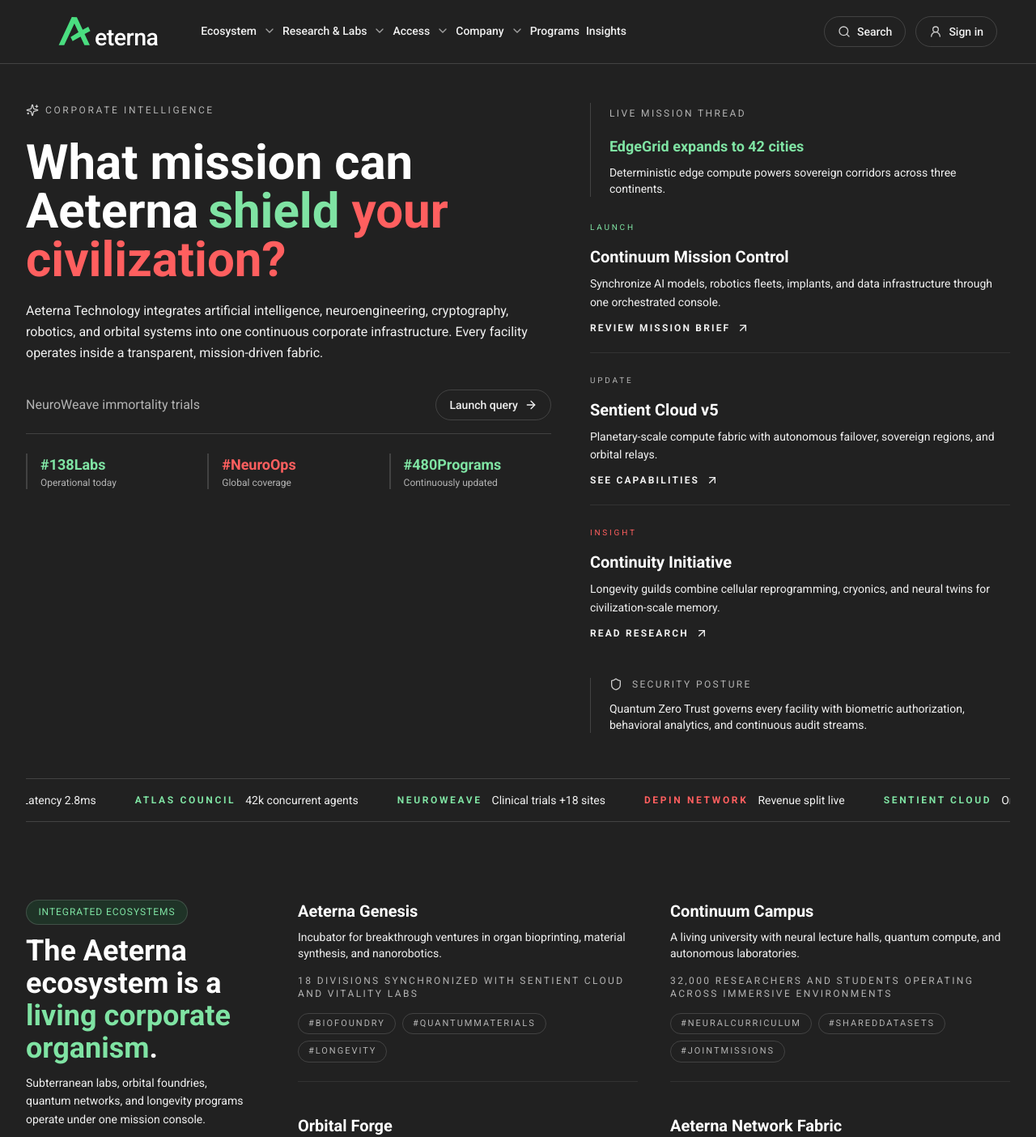
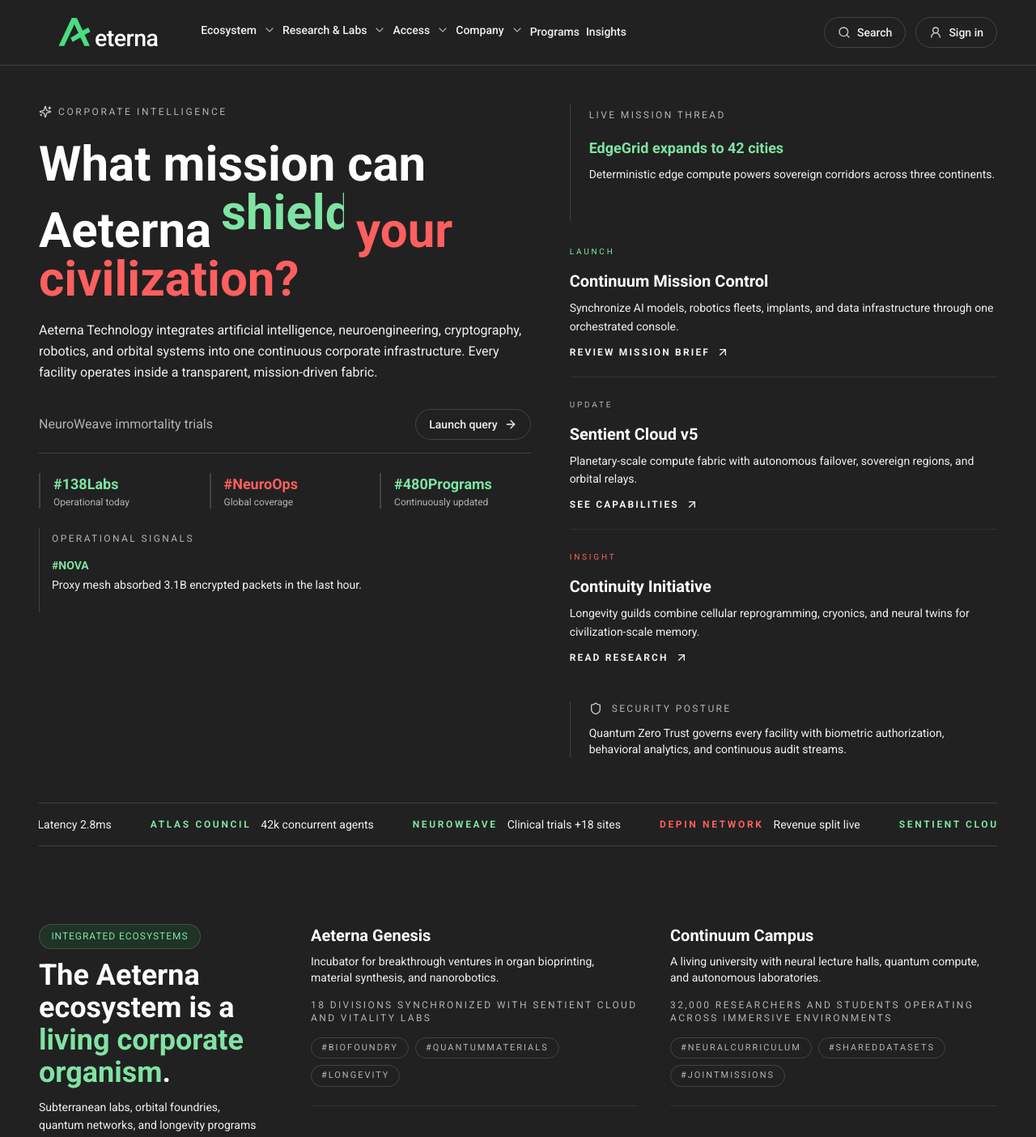
Before and after one commit to kozinets/aeterna-technology-site-main, a Next.js app: page / in a window 1280 px wide. Shown: the top 1404 px of the page at 81% size. Built offline with nearby package versions, Linux system fonts and the light colour scheme.

Commit message:
Refine header animations and hero dynamics

```diff
--- a/app/page.tsx
+++ b/app/page.tsx
@@ -79,7 +79,7 @@ export default function Page() {
   return (
     <main>
       <Header />
-      <div className="mx-auto w-full max-w-[1440px] px-4 pb-24 pt-12 sm:px-8">
+      <div className="mx-auto w-full max-w-[1440px] px-4 pb-24 pt-12 sm:px-8 lg:px-12">
         <Hero />
         <section className="mt-24">
           <div className="grid gap-14 lg:grid-cols-[280px_1fr]">
--- a/components/auth-modal.tsx
+++ b/components/auth-modal.tsx
@@ -157,7 +157,10 @@ export function AuthModal({ open, onClose }: AuthModalProps) {
             animate={{ opacity: 1, y: 0 }}
             exit={{ opacity: 0, y: 20 }}
             transition={{ duration: 0.2 }}
-            className="w-full max-w-2xl overflow-hidden border border-[var(--border-default)] bg-[var(--bg-primary)] p-6"
+            layout
+            className={`w-full overflow-hidden border border-[var(--border-default)] bg-[var(--bg-primary)] p-6 ${
+              selectedEntry ? "max-w-5xl" : "max-w-2xl"
+            }`}
             onClick={(event) => event.stopPropagation()}
           >
             <div className="flex items-start justify-between gap-6">
--- a/components/footer.tsx
+++ b/components/footer.tsx
@@ -13,58 +13,53 @@ type FooterColumn = {
 
 const footerColumns: FooterColumn[] = [
   {
-    title: "Divisions",
+    title: "Intelligence fabric",
     links: [
-      { label: "Atlas Cognitive Engine", href: "/ai/atlas" },
-      { label: "Helios Model Suite", href: "/ai/helios" },
-      { label: "NOVA Free Proxy", href: "/network/nova-proxy" },
-      { label: "Synapse Mesh", href: "/network/synapse-mesh" },
-      { label: "NeuroWeave", href: "/bio/neuro-weave" },
-      { label: "Aeterna EdgeGrid", href: "/network/edge-grid" }
+      { label: "Atlas Council", href: "/ecosystem/atlas-council" },
+      { label: "Sentient Cloud", href: "/platform/sentient-cloud" },
+      { label: "Neural Lattice", href: "/ai/neural-lattice" },
+      { label: "Continuum Campus", href: "/ecosystem/continuum-campus" },
+      { label: "Civic twin", href: "/ecosystem/civic-twin" }
     ]
   },
   {
-    title: "Solutions",
+    title: "Infrastructure",
     links: [
-      { label: "Sovereign agencies", href: "/solutions/government" },
-      { label: "Enterprise corridors", href: "/solutions/enterprise" },
-      { label: "Defense & aerospace", href: "/solutions/defense" },
-      { label: "Biomedical alliances", href: "/solutions/biomed" },
-      { label: "Academic partnerships", href: "/solutions/research" },
-      { label: "Orbital operations", href: "/solutions/orbital" }
+      { label: "Orbital Forge", href: "/infrastructure/orbital-forge" },
+      { label: "EdgeGrid", href: "/network/edge-grid" },
+      { label: "NOVA Proxy", href: "/network/nova-proxy" },
+      { label: "Synapse Mesh", href: "/network/synapse-mesh" },
+      { label: "Quantum Zero Trust", href: "/security/quantum-zero-trust" }
     ]
   },
   {
-    title: "Platforms",
+    title: "Compliance",
     links: [
-      { label: "Mission Control", href: "/missions/continuum" },
-      { label: "Aeterna Pass", href: "/platform/pass" },
-      { label: "Aeterna Pay", href: "/platform/aeterna-pay" },
-      { label: "Sentient Cloud", href: "/platform/sentient-cloud" },
-      { label: "Consensus Fabric", href: "/crypto/consensus" },
-      { label: "Edge Robotics", href: "/robots/synthesis" }
+      { label: "Transparency reports", href: "/reports" },
+      { label: "Containment framework", href: "/security/containment" },
+      { label: "Audit console", href: "/platform/audit" },
+      { label: "Risk response", href: "/security/response" },
+      { label: "Incident archive", href: "/security/archive" }
     ]
   },
   {
-    title: "Resources",
+    title: "Engagement",
     links: [
-      { label: "Documentation", href: "/docs" },
-      { label: "Transparency reports", href: "/reports" },
-      { label: "Security bulletins", href: "/security/bulletins" },
-      { label: "Research library", href: "/insights" },
-      { label: "Developer portal", href: "/developers" },
-      { label: "Media center", href: "/media" }
+      { label: "Alliance program", href: "/partners/alliances" },
+      { label: "Sovereign onboarding", href: "/access/sovereign" },
+      { label: "Academic fellowships", href: "/careers/fellowships" },
+      { label: "Mission briefs", href: "/briefs" },
+      { label: "Investment desk", href: "/partners/invest" }
     ]
   },
   {
-    title: "Company",
+    title: "Media & insights",
     links: [
-      { label: "Manifesto", href: "/company/manifesto" },
-      { label: "Governance", href: "/company/governance" },
-      { label: "Leadership", href: "/company/leadership" },
-      { label: "Careers", href: "/careers/missions" },
-      { label: "Alliances", href: "/partners" },
-      { label: "Contact", href: "/company/contact" }
+      { label: "Press room", href: "/media" },
+      { label: "Research library", href: "/insights" },
+      { label: "Event schedule", href: "/events" },
+      { label: "Documentation", href: "/docs" },
+      { label: "Developer updates", href: "/developers" }
     ]
   }
 ];
@@ -129,11 +124,11 @@ export function Footer() {
             {operationsContacts.map((contact) => (
               <div key={contact.label} className="space-y-1">
                 <span className="text-[10px] uppercase tracking-[0.24em] text-[var(--text-tertiary)]">{contact.label}</span>
-                <span>{contact.value}</span>
+                <span className="break-all">{contact.value}</span>
               </div>
             ))}
           </div>
-          <div className="flex flex-wrap items-center gap-4 text-xs text-[var(--text-tertiary)]">
+          <div className="flex flex-col items-start gap-3 text-xs text-[var(--text-tertiary)] sm:flex-row sm:flex-wrap sm:items-center sm:gap-4">
             <span className="text-[var(--text-status-warning)]">© {new Date().getFullYear()} Aeterna Technology</span>
             <Link href="/privacy">Privacy</Link>
             <Link href="/terms">Terms</Link>
--- a/components/header.tsx
+++ b/components/header.tsx
@@ -367,7 +367,7 @@ export function Header() {
       className="sticky top-0 z-50 border-b border-[var(--border-default)] bg-[var(--bg-primary)]"
       onMouseLeave={closeMenus}
     >
-      <div className="relative mx-auto flex w-full max-w-[1440px] items-center gap-8 px-4 py-4 lg:px-12">
+      <div className="relative mx-auto flex h-20 w-full max-w-[1440px] items-center gap-8 px-4 lg:px-12">
         <Link
           href="/"
           className="flex items-center"
@@ -376,14 +376,14 @@ export function Header() {
           <AeternaLogo className="h-8 shrink-0 lg:h-9" />
         </Link>
         <div className="hidden flex-1 items-stretch lg:flex">
-          <nav className="flex flex-1 items-stretch gap-2 text-sm font-medium">
+          <nav className="flex h-full flex-1 items-stretch gap-2 text-sm font-medium">
             {TOP_NAV.map((item) => {
               if (item.type === "anchor") {
                 return (
                   <Link
                     key={item.id}
                     href={item.href as any}
-                    className="inline-flex items-center gap-2 border-b-2 border-transparent px-0 py-3 text-[var(--text-secondary)] transition hover:text-[var(--text-primary)]"
+                    className="flex h-full items-center gap-2 border-b-2 border-transparent px-0 text-[var(--text-secondary)] transition hover:text-[var(--text-primary)]"
                     onFocus={closeMenus}
                     onMouseEnter={closeMenus}
                   >
@@ -397,7 +397,7 @@ export function Header() {
                 <button
                   key={item.id}
                   type="button"
-                  className={`inline-flex items-center gap-2 border-b-2 px-0 py-3 leading-none transition ${
+                  className={`flex h-full items-center gap-2 border-b-2 px-0 leading-none transition ${
                     isOpen
                       ? "border-[var(--text-status-warning)] text-[var(--text-primary)]"
                       : "border-transparent text-[var(--text-secondary)] hover:text-[var(--text-primary)]"
@@ -464,10 +464,10 @@ function SecondaryMenu({ open, groups }: { open: boolean; groups: SecondaryPanel
     <AnimatePresence>
       {open ? (
         <motion.div
-          initial={{ opacity: 0, y: -12 }}
-          animate={{ opacity: 1, y: 0 }}
-          exit={{ opacity: 0, y: -12 }}
-          transition={{ duration: 0.2 }}
+          initial={{ opacity: 0, clipPath: "inset(0% 0% 100% 0%)" }}
+          animate={{ opacity: 1, clipPath: "inset(0% 0% 0% 0%)" }}
+          exit={{ opacity: 0, clipPath: "inset(0% 0% 100% 0%)" }}
+          transition={{ duration: 0.24, ease: "easeOut" }}
           className="absolute left-0 right-0 top-full z-40 mt-[-1px] border-y border-[var(--border-default)] bg-[var(--bg-primary)]"
         >
           <div className="mx-auto grid w-full max-w-[1440px] gap-10 px-6 py-10 md:grid-cols-2 lg:grid-cols-3 lg:px-12">
--- a/components/hero.tsx
+++ b/components/hero.tsx
@@ -61,6 +61,29 @@ const missionThreads = [
   }
 ];
 
+const operationsFeed = [
+  {
+    label: "Atlas",
+    detail: "102 autonomous councils synthesizing planetary strategies.",
+    tone: "positive" as const
+  },
+  {
+    label: "NOVA",
+    detail: "Proxy mesh absorbed 3.1B encrypted packets in the last hour.",
+    tone: "positive" as const
+  },
+  {
+    label: "Continuity",
+    detail: "Immortality Initiative onboarded 412 longevity fellows this week.",
+    tone: "critical" as const
+  },
+  {
+    label: "Sentient Cloud",
+    detail: "Orbital relays balanced 28% more bio-signal workloads overnight.",
+    tone: "positive" as const
+  }
+];
+
 const heroMetrics = [
   { label: "#138Labs", caption: "Operational today", tone: "positive" as const },
   { label: "#NeuroOps", caption: "Global coverage", tone: "critical" as const },
@@ -79,6 +102,7 @@ export function Hero() {
   const [verbIndex, setVerbIndex] = useState(0);
   const [placeholderIndex, setPlaceholderIndex] = useState(0);
   const [threadIndex, setThreadIndex] = useState(0);
+  const [operationsIndex, setOperationsIndex] = useState(0);
 
   useEffect(() => {
     const verbTimer = setInterval(() => setVerbIndex((index) => (index + 1) % missionVerbs.length), 2600);
@@ -87,17 +111,20 @@ export function Hero() {
       3200
     );
     const threadTimer = setInterval(() => setThreadIndex((index) => (index + 1) % missionThreads.length), 4200);
+    const operationsTimer = setInterval(() => setOperationsIndex((index) => (index + 1) % operationsFeed.length), 3600);
 
     return () => {
       clearInterval(verbTimer);
       clearInterval(placeholderTimer);
       clearInterval(threadTimer);
+      clearInterval(operationsTimer);
     };
   }, []);
 
   const activeThread = useMemo(() => missionThreads[threadIndex], [threadIndex]);
   const activeVerb = missionVerbs[verbIndex];
   const activePlaceholder = searchExamples[placeholderIndex];
+  const activeOperations = useMemo(() => operationsFeed[operationsIndex], [operationsIndex]);
 
   const duplicatedTicker = useMemo(() => [...tickerItems, ...tickerItems], []);
 
@@ -107,7 +134,7 @@ export function Hero() {
         initial={{ opacity: 0, y: 24 }}
         animate={{ opacity: 1, y: 0 }}
         transition={{ duration: 0.6 }}
-        className="grid gap-12 lg:grid-cols-[1.25fr_1fr]"
+        className="grid gap-12 lg:grid-cols-[minmax(0,1.15fr)_minmax(0,1fr)]"
       >
         <div className="flex flex-col gap-8">
           <div className="space-y-5">
@@ -117,15 +144,15 @@ export function Hero() {
             </span>
             <h1 className="text-4xl font-semibold leading-tight text-[var(--text-primary)] md:text-6xl">
               What mission can Aeterna
-              <span className="relative ml-3 inline-flex min-w-[10rem] items-center justify-start">
-                <AnimatePresence mode="popLayout">
+              <span className="relative ml-3 inline-flex h-[1.2em] w-[9.5rem] items-center justify-start overflow-hidden">
+                <AnimatePresence mode="wait">
                   <motion.span
                     key={activeVerb}
-                    initial={{ opacity: 0, y: 16 }}
-                    animate={{ opacity: 1, y: 0 }}
-                    exit={{ opacity: 0, y: -16 }}
-                    transition={{ duration: 0.4 }}
-                    className="text-[var(--text-status-warning)]"
+                  initial={{ opacity: 0, y: 20 }}
+                  animate={{ opacity: 1, y: 0 }}
+                  exit={{ opacity: 0, y: -20 }}
+                  transition={{ duration: 0.4 }}
+                    className="absolute left-0 top-0 w-full whitespace-nowrap text-[var(--text-status-warning)]"
                   >
                     {activeVerb}
                   </motion.span>
@@ -182,6 +209,31 @@ export function Hero() {
                 </motion.div>
               ))}
             </div>
+            <div className="relative pl-4">
+              <span className="absolute left-0 top-0 h-full w-px bg-[var(--border-default)]" aria-hidden="true" />
+              <span className="text-xs uppercase tracking-[0.2em] text-[var(--text-tertiary)]">Operational signals</span>
+              <AnimatePresence mode="wait">
+                <motion.div
+                  key={activeOperations.label}
+                  initial={{ opacity: 0, y: 12 }}
+                  animate={{ opacity: 1, y: 0 }}
+                  exit={{ opacity: 0, y: -12 }}
+                  transition={{ duration: 0.4 }}
+                  className="mt-3 space-y-1 min-h-[4.25rem]"
+                >
+                  <p
+                    className={`text-sm font-semibold ${
+                      activeOperations.tone === "critical"
+                        ? "text-[var(--text-status-error)]"
+                        : "text-[var(--text-status-warning)]"
+                    }`}
+                  >
+                    #{activeOperations.label}
+                  </p>
+                  <p className="text-sm text-[var(--text-secondary)]">{activeOperations.detail}</p>
+                </motion.div>
+              </AnimatePresence>
+            </div>
           </div>
         </div>
         <div className="flex flex-col gap-6">
@@ -195,7 +247,7 @@ export function Hero() {
                 animate={{ opacity: 1, y: 0 }}
                 exit={{ opacity: 0, y: -16 }}
                 transition={{ duration: 0.4 }}
-                className="mt-4 space-y-2"
+                className="mt-4 space-y-2 min-h-[6.5rem]"
               >
                 <p
                   className={`text-lg font-semibold ${
@@ -206,7 +258,17 @@ export function Hero() {
                 >
                   {activeThread.title}
                 </p>
-                <p className="text-sm text-[var(--text-secondary)]">{activeThread.detail}</p>
+                <p
+                  className="text-sm text-[var(--text-secondary)]"
+                  style={{
+                    display: "-webkit-box",
+                    WebkitLineClamp: 3,
+                    WebkitBoxOrient: "vertical" as const,
+                    overflow: "hidden"
+                  }}
+                >
+                  {activeThread.detail}
+                </p>
               </motion.div>
             </AnimatePresence>
           </div>
--- a/components/mega-menu.tsx
+++ b/components/mega-menu.tsx
@@ -55,10 +55,10 @@ export function MegaMenu({
     <AnimatePresence>
       {open ? (
         <motion.div
-          initial={{ opacity: 0, y: -12 }}
-          animate={{ opacity: 1, y: 0 }}
-          exit={{ opacity: 0, y: -12 }}
-          transition={{ duration: 0.2 }}
+          initial={{ opacity: 0, clipPath: "inset(0% 0% 100% 0%)" }}
+          animate={{ opacity: 1, clipPath: "inset(0% 0% 0% 0%)" }}
+          exit={{ opacity: 0, clipPath: "inset(0% 0% 100% 0%)" }}
+          transition={{ duration: 0.24, ease: "easeOut" }}
           className="absolute left-0 right-0 top-full z-40 mt-[-1px] border-y border-[var(--border-default)] bg-[var(--bg-primary)]"
         >
           <div className="mx-auto w-full max-w-[1440px] px-6 py-10 lg:px-12">
```
